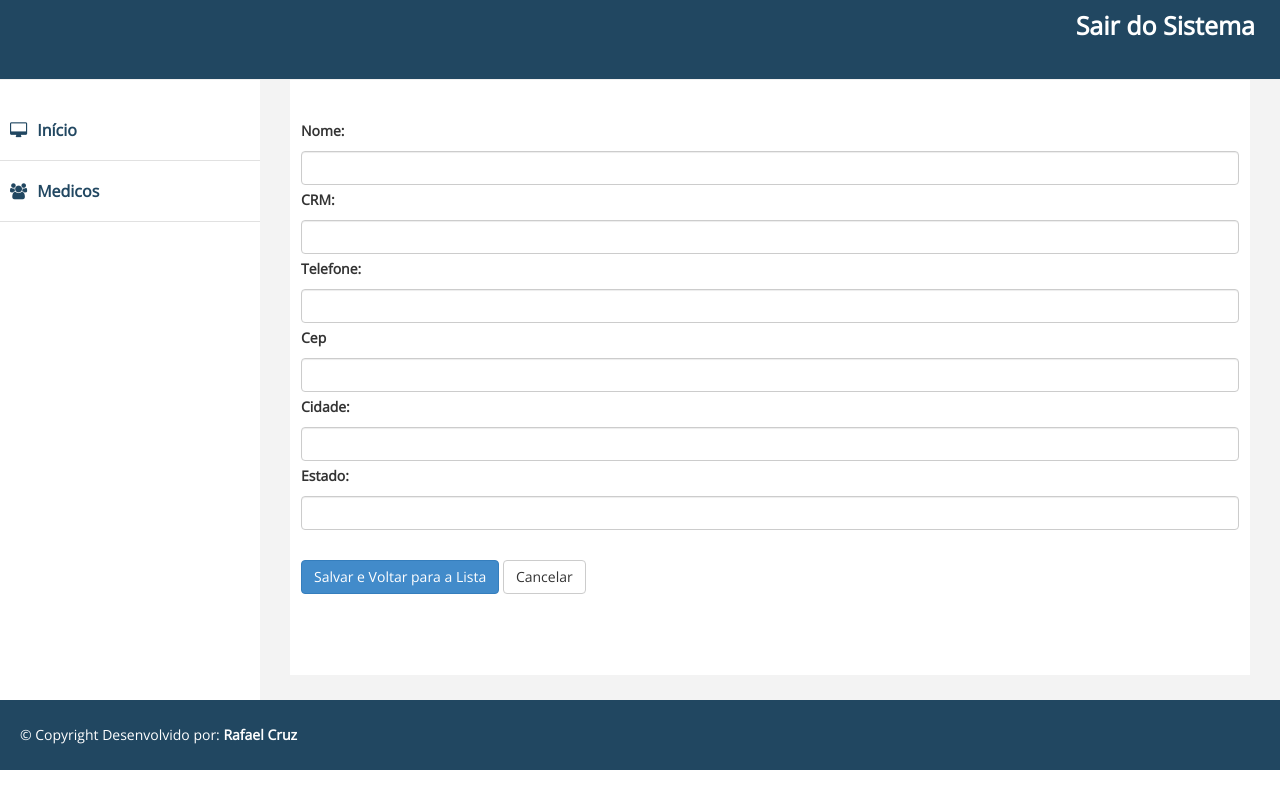
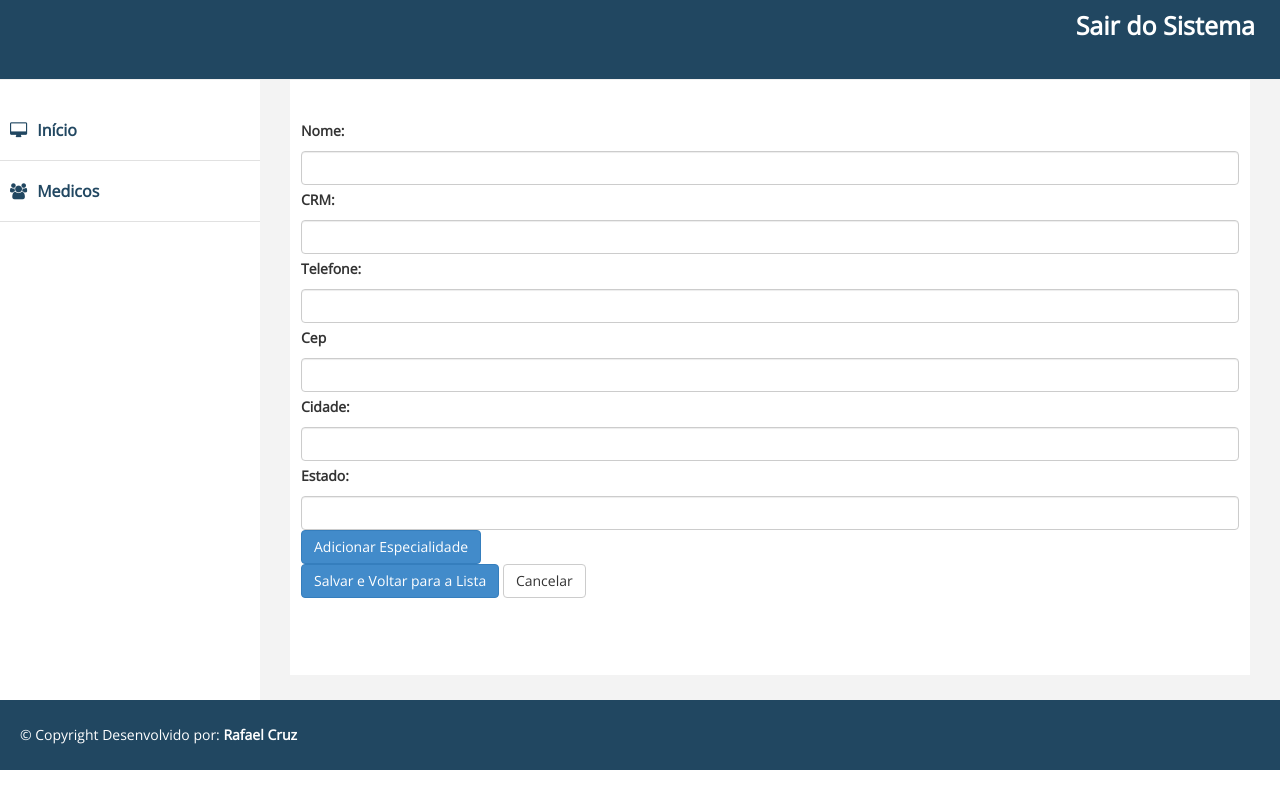
Before and after one commit to RRafael/sysmedico, a CodeIgniter app: page /codeigniter/medico/atualizar in a window 1280 px wide. Run offline with CodeIgniter, Linux system fonts and the light colour scheme; some libraries are stand-ins or nearby versions.

Commit message:
03.07.2019.sdfgsf

```diff
--- a/application/config/database.php
+++ b/application/config/database.php
@@ -77,7 +77,7 @@ $db['default'] = array(
 	'dsn'	=> 'mysql:host=127.0.0.1;dbname=sv',
     'hostname' => '127.0.0.1',
 	'username' => 'root',
-    'password' => '123',
+    'password' => '',
 	'database' => 'sv',
 	'dbdriver' => 'pdo', //mysqli
 	'dbprefix' => '',
--- a/application/models/Medico_model.php
+++ b/application/models/Medico_model.php
@@ -34,10 +34,15 @@ class Medico_model extends CI_Model
 
     public function buscar($id)
     {
-        $query = $this->db->select('*')
-            ->from('medico')
-            ->where('id', $id)
-            ->get();
+        $query = $this->db->query('SELECT m.id, m.nome, m.crm, m.telefone, m.cep, m.cidade, m.estado,
+                e.id AS especialidade_id, e.nome
+                FROM medico m
+                JOIN especialidade_medico em ON em.medico_id = m.id
+                JOIN especialidade e ON e.id = em.especialidade_id
+                WHERE m.id = ?', array(
+            $id
+        ));
+
         return $query->row();
     }
 
--- a/application/views/editar_medico_view.php
+++ b/application/views/editar_medico_view.php
@@ -88,6 +88,50 @@ function pesquisacep(valor) {
         $("#telefone").mask("(99) 99999-9999");
         $("#cep").mask("99999-999");
     });
+
+	function carrega_especialidades(){
+		 $.ajax({
+ 	        type: "GET",
+ 	        url: "<?php echo base_url('/especialidade/listar/'); ?>",
+ 	        timeout: 3000,
+ 	        datatype: 'JSON',
+ 	        contentType: "application/json; charset=utf-8",
+ 	        cache: false,
+ 	        beforeSend: function() {
+ 	            $("h2").html("Carregando..."); //Carregando
+ 	        },
+ 	        error: function() {
+ 	            $("h2").html("O servidor não conseguiu processar o pedido");
+ 	        },
+ 	        success: function(retorno) {
+ 	                var especialidades = JSON.parse(retorno);
+ 	                var item = '<div><select class="form-control-inline" style="width: 60%;" type="text" name="especialidades[]" >';
+ 	                $.each(especialidades,function(i, especialidade){
+
+ 	                	item = item + '<option value='+especialidade.id+' >'+especialidade.nome+'</option>';
+
+ 	                });
+ 	                item = item + '</select><a href="javascript:void(0);" class="btn btn-primary remove_button">Remover</a></div>';
+ 	                $('#field_especialidades').append(item);
+ 	        }
+ 	    });
+	}
+
+    $(document).ready(function(){
+        var addButton = $('#add_button'); //Add button selector
+        var wrapper = $('#field_especialidades'); //Input field wrapper
+
+        $(addButton).click(function(){
+        	carrega_especialidades();
+        });
+
+        $(wrapper).on('click', '.remove_button', function(e){
+            e.preventDefault();
+            $(this).parent('div').remove(); //Remove field html
+        });
+    });
+
+
 </script>
 </head>
 <body>
@@ -121,9 +165,7 @@ function pesquisacep(valor) {
 									<label>Cep</label> <input class="form-control" name="cep"
 										type="text" id="cep" size="10"
 										value="<?php echo (isset($medico->cep) and ! empty($medico->cep)) ? $medico->cep : set_value('cep')?>"
-										maxlength="9" onblur="pesquisacep(this.value);" />
-
-									<label
+										maxlength="9" onblur="pesquisacep(this.value);" /> <label
 										for="nome">Cidade:</label> <input class="form-control"
 										type="text" id="cidade" name="cidade"
 										value="<?php echo (isset($medico->cidade) and ! empty($medico->cidade)) ? $medico->cidade : set_value('cidade')?>">
@@ -132,7 +174,13 @@ function pesquisacep(valor) {
 										type="text" id="estado" name="estado"
 										value="<?php echo (isset($medico->estado) and ! empty($medico->estado)) ? $medico->estado : set_value('estado')?>">
 
-									<br>
+									<div id="field_especialidades">
+										<div>
+											<a href="javascript:void(0);" id='add_button'
+												class="btn btn-primary">Adicionar Especialidade </a>
+										</div>
+
+									</div>
 									<button type="submit" class="btn btn-primary">Salvar e Voltar
 										para a Lista</button>
 
@@ -140,8 +188,6 @@ function pesquisacep(valor) {
 										class="btn btn-default">Cancelar</a>
 								</div>
 							</div>
-						</div>
-
 
 					</form>
 				</div>
```
